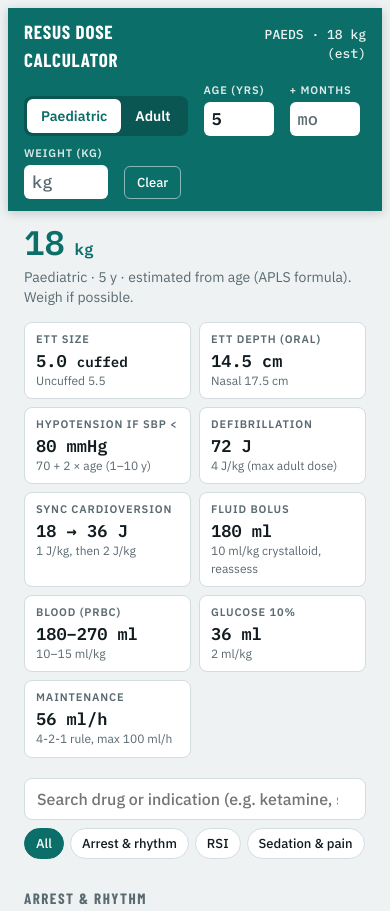
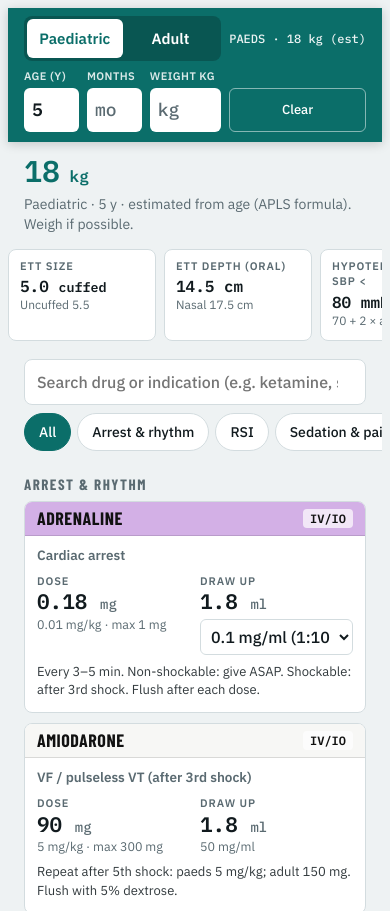
Before and after one commit to AnaanHassan/emergency-drug-calculator, a plain HTML site: page index.html in a window 390 px wide. Shown: the top 911 px of the page. Drawn offline with nearby package versions, Linux system fonts and the light colour scheme.

Commit message:
feat: auto-select paeds/adult from age and improve mobile layout
Co-Authored-By: Claude Opus 5.5 <noreply@anthropic.com>

```diff
--- a/index.html
+++ b/index.html
@@ -1,4 +1,7 @@
 <meta charset="utf-8">
+<meta name="viewport" content="width=device-width, initial-scale=1, viewport-fit=cover">
+<meta name="theme-color" content="#0b6e69">
+<meta name="apple-mobile-web-app-capable" content="yes">
 <title>Resus Dose Calculator</title>
 <meta name="claude:viewport-fit-sides" content="cover">
 <link rel="preconnect" href="https://fonts.googleapis.com">
@@ -122,11 +125,33 @@ footer strong { color: var(--fg); }
 .legend { display: flex; flex-wrap: wrap; gap: 6px; margin: 10px 0; }
 .legend span { font-size: 12px; color: #111; padding: 2px 8px; border-radius: 4px; }
 
-@media (max-width: 520px) {
-  .brand h1 { font-size: 19px; }
-  .field input { width: 70px; font-size: 17px; }
-  .field.wt input { width: 84px; }
-  .num .v { font-size: 20px; }
+/* Phone: two-row header (mode + summary, then inputs), filters scroll away, 16px controls so iOS doesn't zoom */
+@media (max-width: 640px) {
+  body { font-size: 15px; -webkit-text-size-adjust: 100%; }
+  .bar .wrap { display: grid; grid-template-columns: 1fr 1fr 1.3fr auto; grid-template-areas: "seg seg seg who" "ay mo wt clr"; gap: 8px; padding-block: 8px 10px; }
+  body[data-mode="a"] .bar .wrap { grid-template-areas: "seg seg seg who" "ay wt wt clr"; }
+  .brand { grid-area: who; flex: none; justify-content: flex-end; align-self: center; }
+  .brand h1 { display: none; }
+  .brand .who { font-size: 12px; line-height: 1.25; }
+  .seg { grid-area: seg; display: flex; }
+  .seg button { flex: 1; padding: 10px 8px; font-size: 15px; }
+  .f-ay { grid-area: ay; } #mo-field { grid-area: mo; } .field.wt { grid-area: wt; }
+  .field input, .field.wt input { width: 100%; min-width: 0; height: 44px; font-size: 18px; }
+  .clear { grid-area: clr; align-self: end; height: 44px; padding: 0 12px; }
+  .filters { position: static; padding-block: 10px 4px; }
+  .chips { margin-inline: calc(-1 * max(16px, env(safe-area-inset-left, 0px))); padding-inline: max(16px, env(safe-area-inset-left, 0px)); }
+  .chips button { padding: 9px 14px; font-size: 14px; }
+  .big-wt { font-size: 30px; }
+  .field label { white-space: nowrap; letter-spacing: .04em; }
+  .tiles { display: flex; overflow-x: auto; scroll-snap-type: x proximity; scrollbar-width: none;
+    margin-inline: calc(-1 * max(16px, env(safe-area-inset-left, 0px))); padding-inline: max(16px, env(safe-area-inset-left, 0px)); }
+  .tiles::-webkit-scrollbar, .chips::-webkit-scrollbar { display: none; }
+  .tile { flex: 0 0 148px; scroll-snap-align: start; }
+  .tile .v { font-size: 16px; }
+  .tab .name { font-size: 18px; }
+  .num .v { font-size: 21px; }
+  select.conc { font-size: 16px; width: 100%; padding: 6px; }
+  .search { height: 46px; }
 }
 @media (prefers-reduced-motion: reduce) { * { transition: none !important; } }
 </style>
@@ -141,9 +166,9 @@ footer strong { color: var(--fg); }
       <button id="mode-p" aria-pressed="true">Paediatric</button>
       <button id="mode-a" aria-pressed="false">Adult</button>
     </div>
-    <div class="field"><label for="age-y">Age (yrs)</label><input id="age-y" type="number" inputmode="decimal" min="0" max="120" step="1" placeholder="yrs"></div>
-    <div class="field" id="mo-field"><label for="age-m">+ Months</label><input id="age-m" type="number" inputmode="numeric" min="0" max="11" step="1" placeholder="mo"></div>
-    <div class="field wt"><label for="wt">Weight (kg)</label><input id="wt" type="number" inputmode="decimal" min="0.5" max="300" step="0.1" placeholder="kg"></div>
+    <div class="field f-ay"><label for="age-y">Age (y)</label><input id="age-y" type="number" inputmode="numeric" min="0" max="120" step="1" placeholder="yrs" enterkeyhint="next"></div>
+    <div class="field" id="mo-field"><label for="age-m">Months</label><input id="age-m" type="number" inputmode="numeric" min="0" max="11" step="1" placeholder="mo" enterkeyhint="next"></div>
+    <div class="field wt"><label for="wt">Weight kg</label><input id="wt" type="number" inputmode="decimal" min="0.5" max="300" step="0.1" placeholder="kg" enterkeyhint="done"></div>
     <button class="clear" id="clear">Clear</button>
   </div>
 </div>
@@ -715,6 +740,8 @@ footer strong { color: var(--fg); }
     $("mode-p").setAttribute("aria-pressed", pt.mode === "p");
     $("mode-a").setAttribute("aria-pressed", pt.mode === "a");
     $("mo-field").hidden = pt.mode === "a";
+    const tc = document.querySelector('meta[name="theme-color"]');
+    if (tc) tc.setAttribute("content", getComputedStyle(document.body).getPropertyValue("--mode").trim() || "#0b6e69");
 
     // Status line + header summary
     let src = "";
@@ -757,10 +784,24 @@ footer strong { color: var(--fg); }
   $("age-y").value = state.y; $("age-m").value = state.m; $("wt").value = state.wt;
   $("mode-p").onclick = () => { state.mode = "p"; save(); render(); };
   $("mode-a").onclick = () => { state.mode = "a"; save(); render(); };
+  // Typing an age picks the group: under 16 is paediatric, 16 and over is adult
+  function autoMode() {
+    const y = parseFloat(state.y), m = parseFloat(state.m);
+    if (isNaN(y) && isNaN(m)) return;
+    state.mode = (isNaN(y) ? 0 : y) + (isNaN(m) ? 0 : m) / 12 < 16 ? "p" : "a";
+  }
   for (const [id, key] of [["age-y", "y"], ["age-m", "m"], ["wt", "wt"]]) {
-    $(id).addEventListener("input", e => { state[key] = e.target.value; save(); render(); });
+    $(id).addEventListener("input", e => { state[key] = e.target.value; if (key !== "wt") autoMode(); save(); render(); });
   }
-  $("clear").onclick = () => { state.y = state.m = state.wt = ""; $("age-y").value = $("age-m").value = $("wt").value = ""; save(); render(); $("age-y").focus(); };
+  // Enter on the phone keypad moves to the next visible field, then closes the keyboard
+  document.querySelector(".bar").addEventListener("keydown", e => {
+    if (e.key !== "Enter" || e.target.tagName !== "INPUT") return;
+    e.preventDefault();
+    const fields = ["age-y", "age-m", "wt"].map($).filter(el => !el.closest("[hidden]"));
+    const next = fields[fields.indexOf(e.target) + 1];
+    next ? next.focus() : e.target.blur();
+  });
+  $("clear").onclick =() => { state.y = state.m = state.wt = ""; $("age-y").value = $("age-m").value = $("wt").value = ""; save(); render(); $("age-y").focus(); };
   $("q").addEventListener("input", e => { state.q = e.target.value; render(); });
   $("chips").addEventListener("click", e => { const b = e.target.closest("button"); if (!b) return; state.cat = b.dataset.cat; render(); });
   $("list").addEventListener("change", e => {
```
